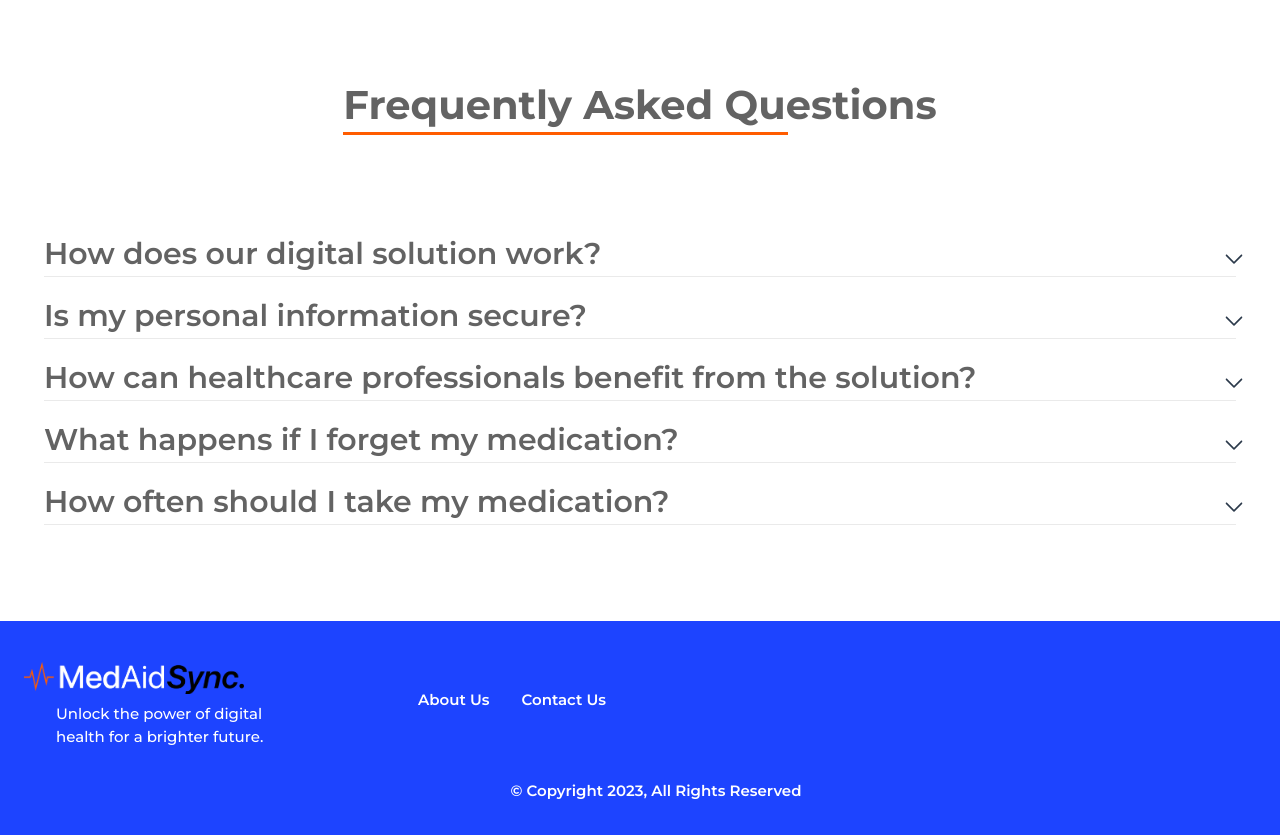
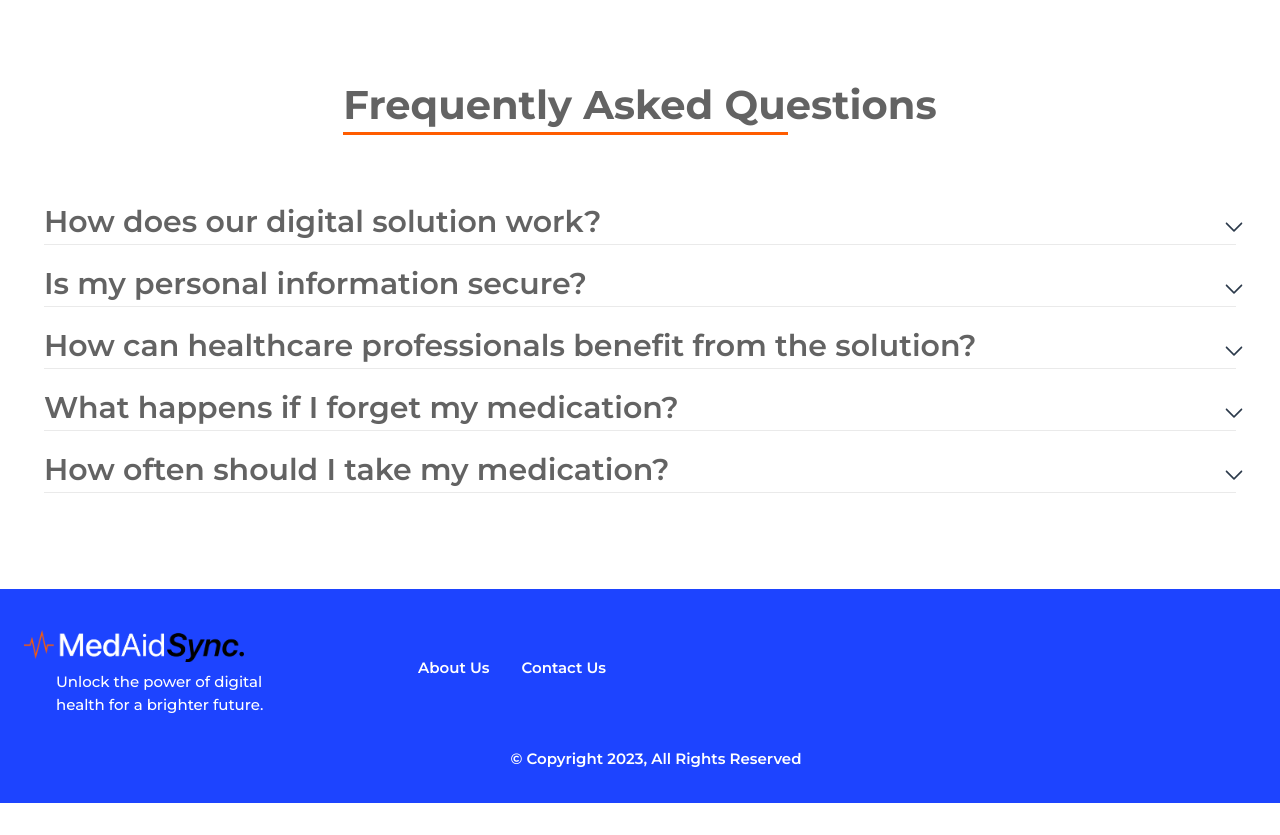
Before and after one commit to healthylife-track/healthylife-frontend, a Next.js app: page / in a window 1280 px wide. Shown: the part 1960-2795 px from the top of the page. After the commit the page ends 2763 px from the top, so only its background shows below. Built offline with nearby package versions, Linux system fonts and the light colour scheme; grey boxes are pictures that could not be loaded.

Commit message:
style(home): improve hero styling

```diff
--- a/styles/home.styles.ts
+++ b/styles/home.styles.ts
@@ -157,7 +157,7 @@ export const FaqContainer = styled.div`
   padding: 3rem ${getRemValue(20)};
   width: 100%;
   border-radius: 0.8rem;
-  margin: 2rem 0;
+  margin-bottom: 2rem;
   flex-basis: 55%;
 `;
 
```
